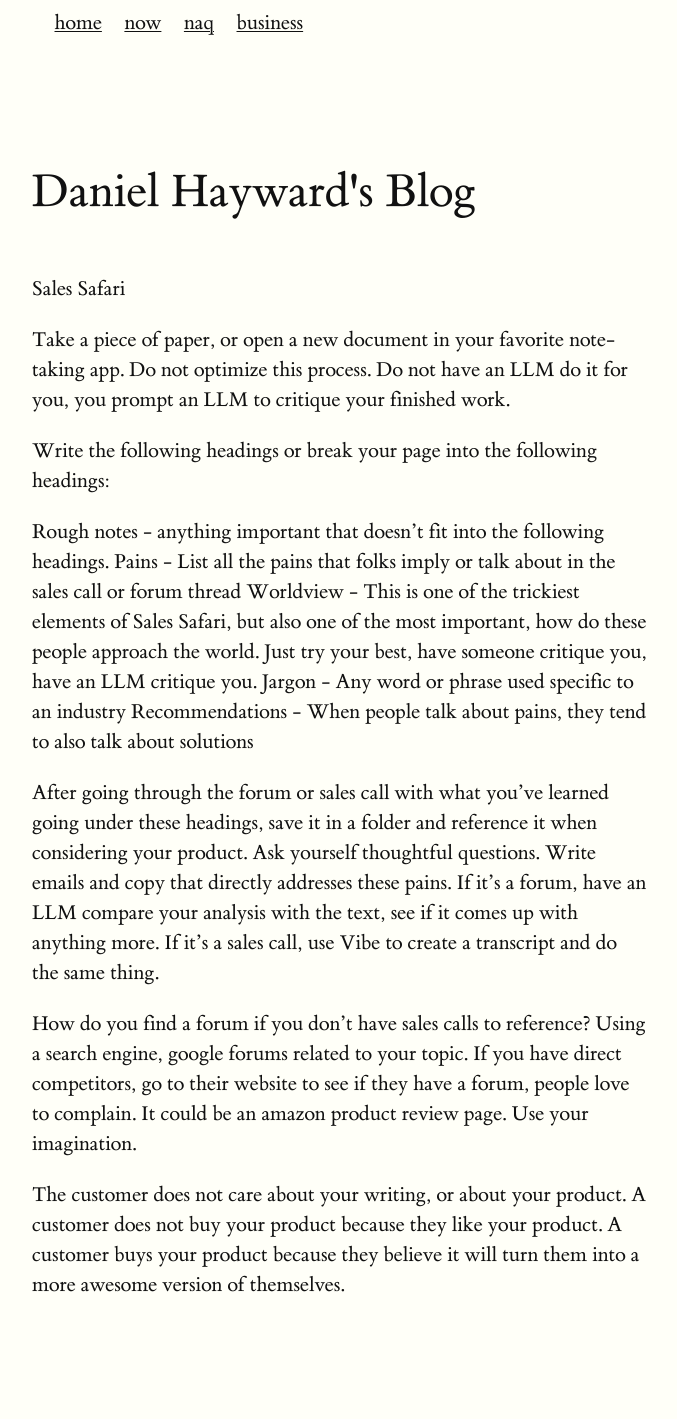
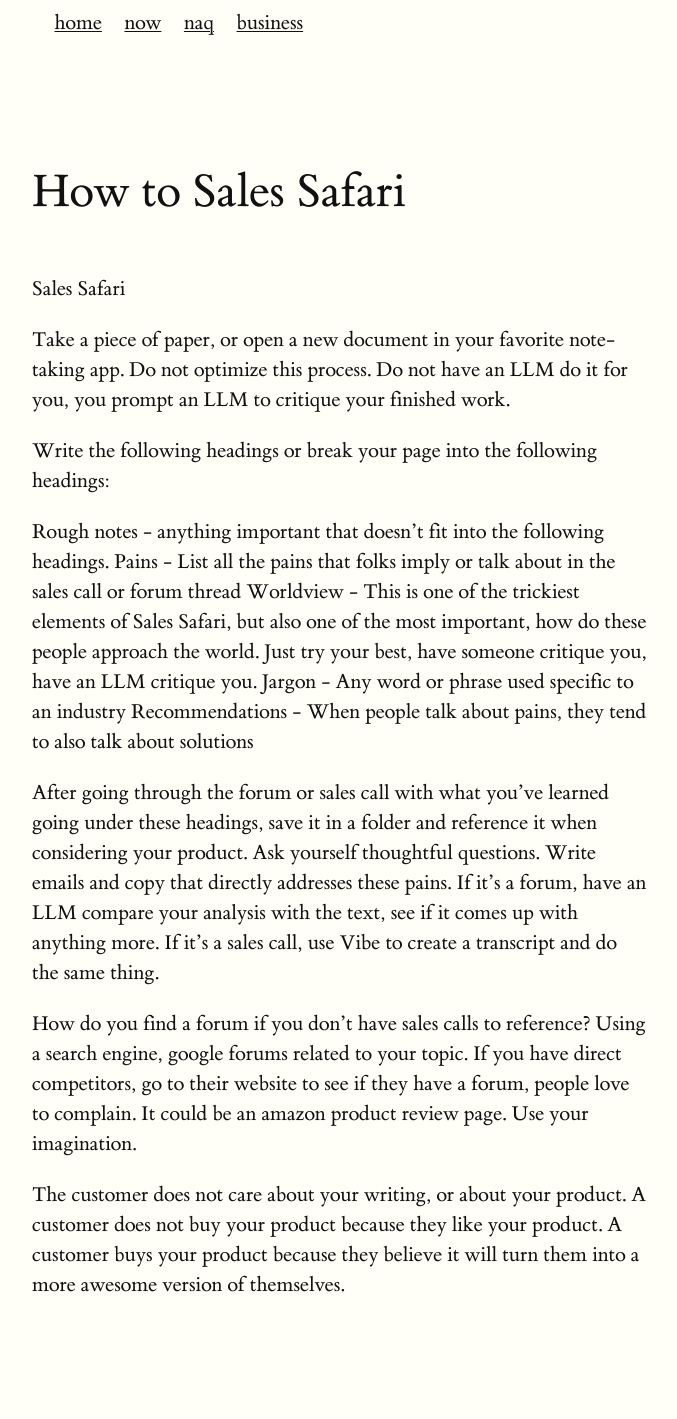
Before and after one commit to pact-wheeler/exp7, a Jekyll site: the page built from _posts/2025-11-13-Sales-Safari.md, in a window 1280 px wide. Shown: the whole page, without its empty margins (128-805 px from the left). Built offline with Jekyll 4.4.1, drawn with Linux system fonts in a browser that asks for light colours; our own code applies the rules of GitHub Pages for plain Markdown files.

Commit message:
Update 2025-11-13-Sales-Safari.md

```diff
--- a/_posts/2025-11-13-Sales-Safari.md
+++ b/_posts/2025-11-13-Sales-Safari.md
@@ -1,6 +1,6 @@
 ---
 layout: default
-title: How to: Sales Safari
+title: How to Sales Safari
 permalink: /safari/
 date: 2025-11-13
 tags: non-fiction how-to business
@@ -22,4 +22,5 @@ After going through the forum or sales call with what you've learned going under
 
 How do you find a forum if you don't have sales calls to reference? Using a search engine, google forums related to your topic. If you have direct competitors, go to their website to see if they have a forum, people love to complain. It could be an amazon product review page. Use your imagination.
 
+
 The customer does not care about your writing, or about your product. A customer does not buy your product because they like your product. A customer buys your product because they believe it will turn them into a more awesome version of themselves.
```
